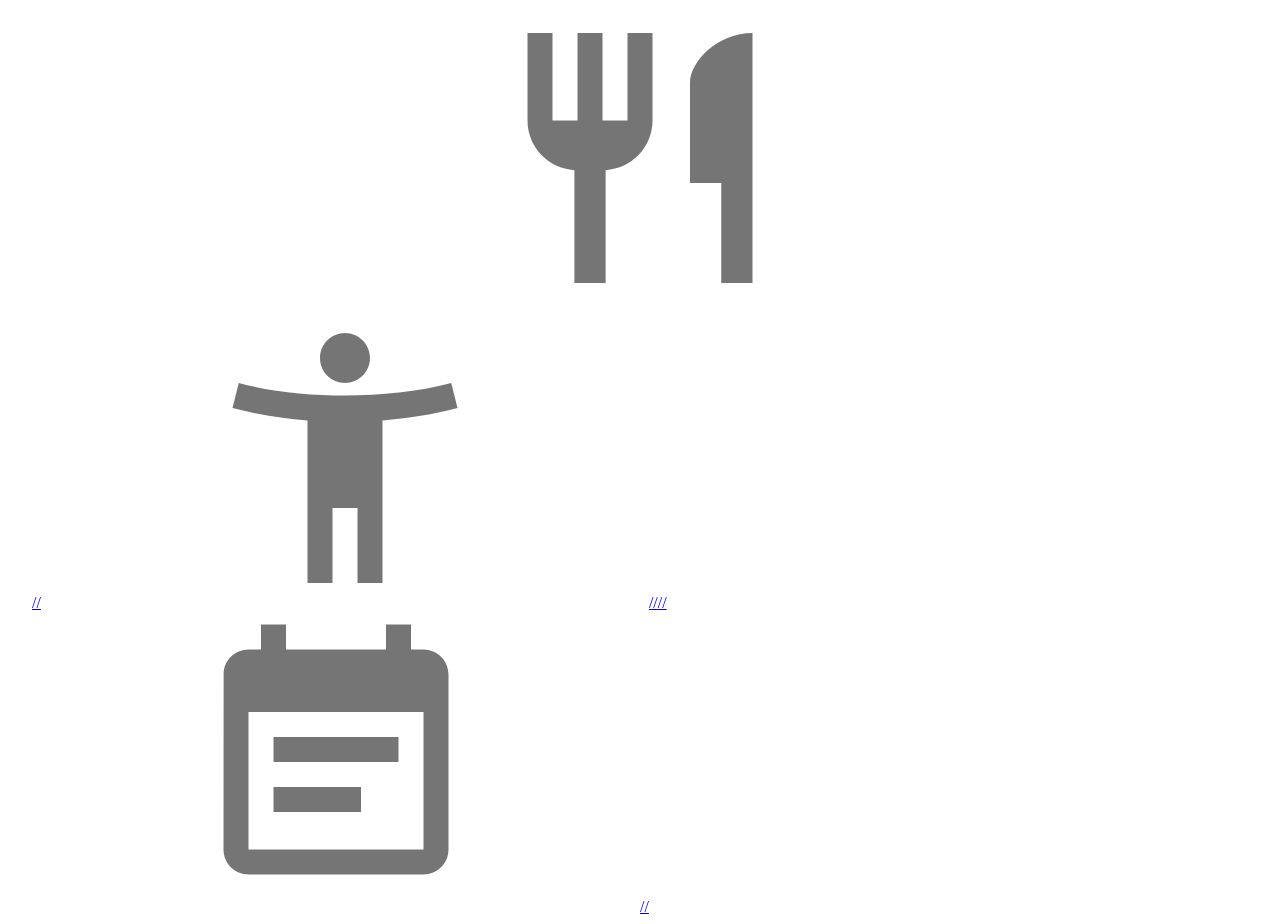
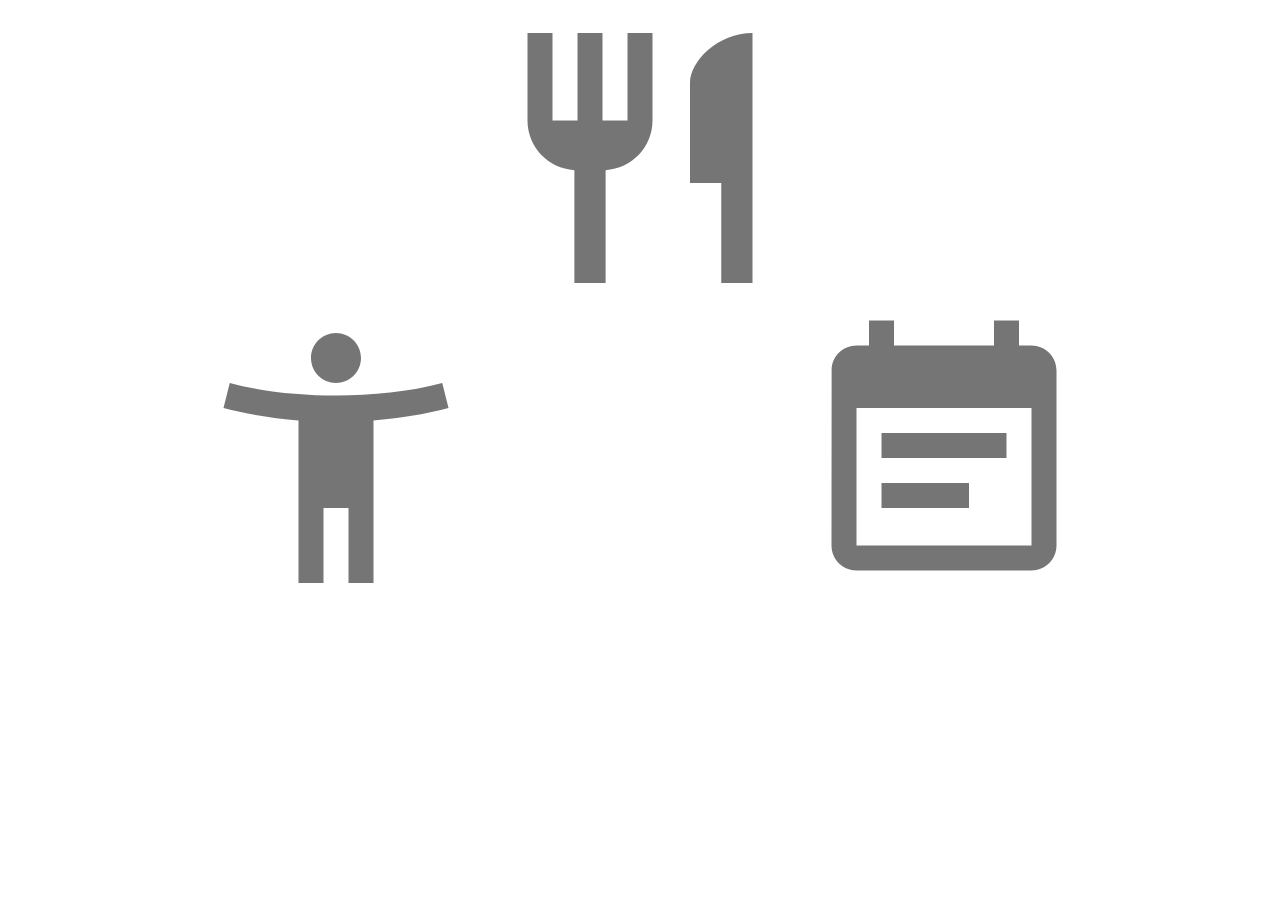
Before and after one commit to koushisa/diet, a React (Create React App) app: page /home in a window 1280 px wide. After the commit the page ends 800 px from the top, so only its background shows below. Built offline with nearby package versions, Linux system fonts and the light colour scheme.

Commit message:
revert t2

```diff
--- a/src/components/home/Home.tsx
+++ b/src/components/home/Home.tsx
@@ -15,20 +15,16 @@ export default function Home() {
         </Box>
       </Link>
       <Link to="/weight" role="button">
-        //
         <AccessibilityNew
           color="action"
           style={{ width: "50%", height: 300 }}
         ></AccessibilityNew>
-        //
       </Link>
       <Link to="/food-menu" role="button">
-        //
         <EventNote
           color="action"
           style={{ width: "50%", height: 300 }}
         ></EventNote>
-        //
       </Link>
     </React.Fragment>
   );
```
